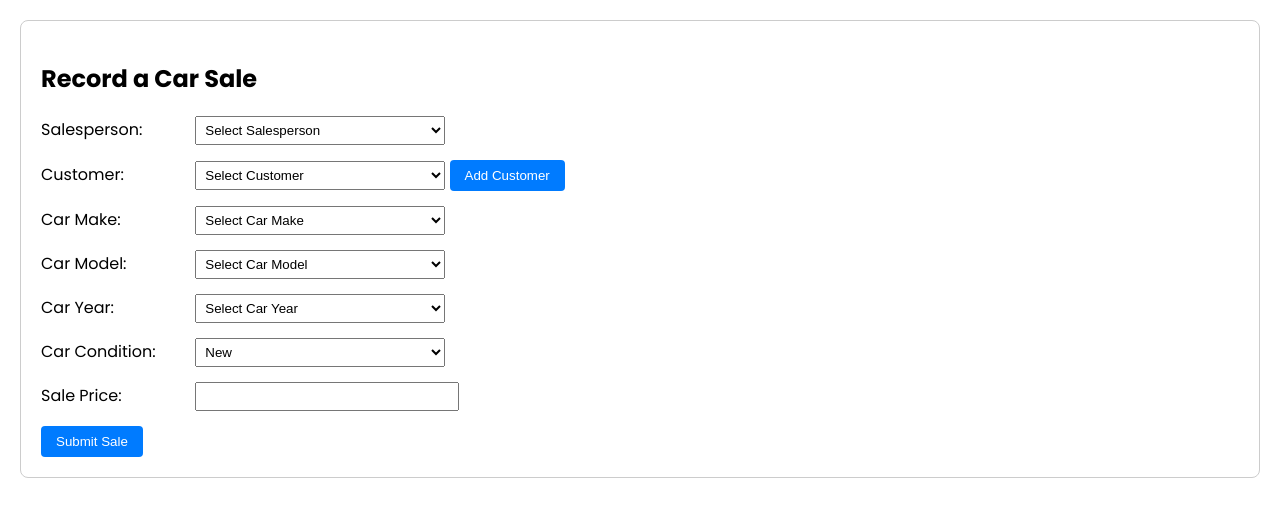
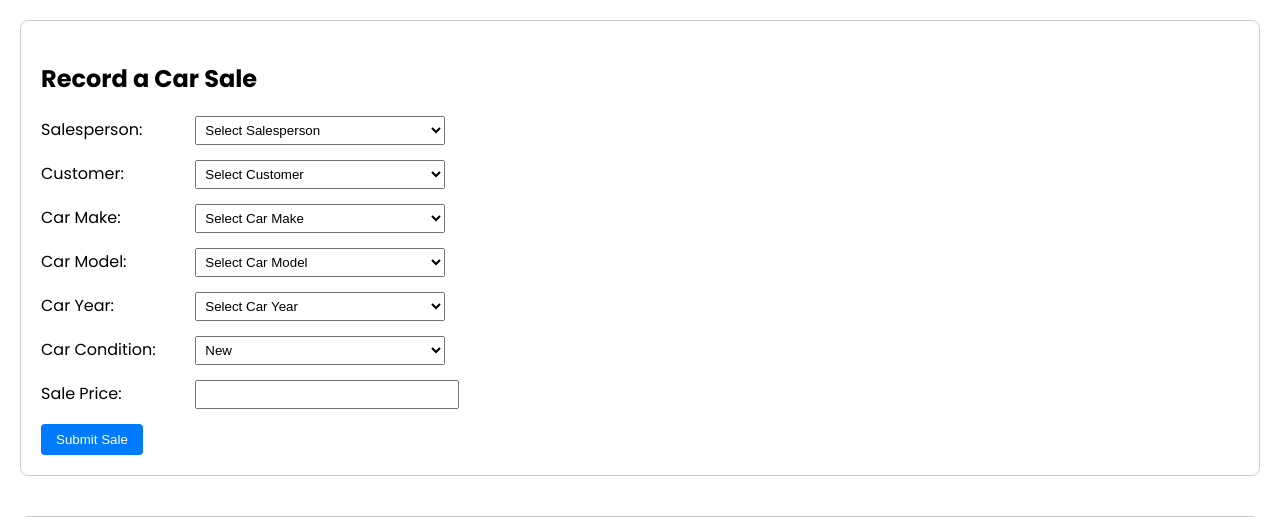
Before and after one commit to Wysi-Chel/kcc-proto, a PHP site: page / in a window 1280 px wide. Shown: the part 93-610 px from the top of the page. Run offline with PHP 8.4, Linux system fonts and the light colour scheme; data that the repository does not hold is empty; some web fonts are replaced.

Commit message:
deleted button on record car sale

```diff
--- a/index.php
+++ b/index.php
@@ -105,7 +105,7 @@ $carMakes = array_keys($carData);
               <option value="<?php echo $customer['CustomerID']; ?>"><?php echo $customer['Name']; ?></option>
             <?php endforeach; ?>
           </select>
-          <button type="button" id="addCustomerBtn">Add Customer</button>
+          <!-- <button type="button" id="addCustomerBtn">Add Customer</button> -->
         </div>
         <div>
           <label for="car_make">Car Make:</label>
--- a/js/app.js
+++ b/js/app.js
@@ -13,7 +13,6 @@ document.addEventListener('DOMContentLoaded', function() {
         })
         .then(response => response.text())
         .then(data => {
-          // Show the modal with the response message
           document.getElementById('modalMessage').innerText = data;
           document.getElementById('modal').style.display = 'block';
         })
@@ -21,15 +20,12 @@ document.addEventListener('DOMContentLoaded', function() {
       });
     }
 
-    // Close modal when the close button is clicked
     const closeModal = document.getElementById('closeModal');
     if (closeModal) {
       closeModal.addEventListener('click', function() {
         document.getElementById('modal').style.display = 'none';
       });
     }
-
-    // Optional: Close modal when clicking outside the modal content
     window.addEventListener('click', function(e) {
       const modal = document.getElementById('modal');
       if (e.target == modal) {
```
